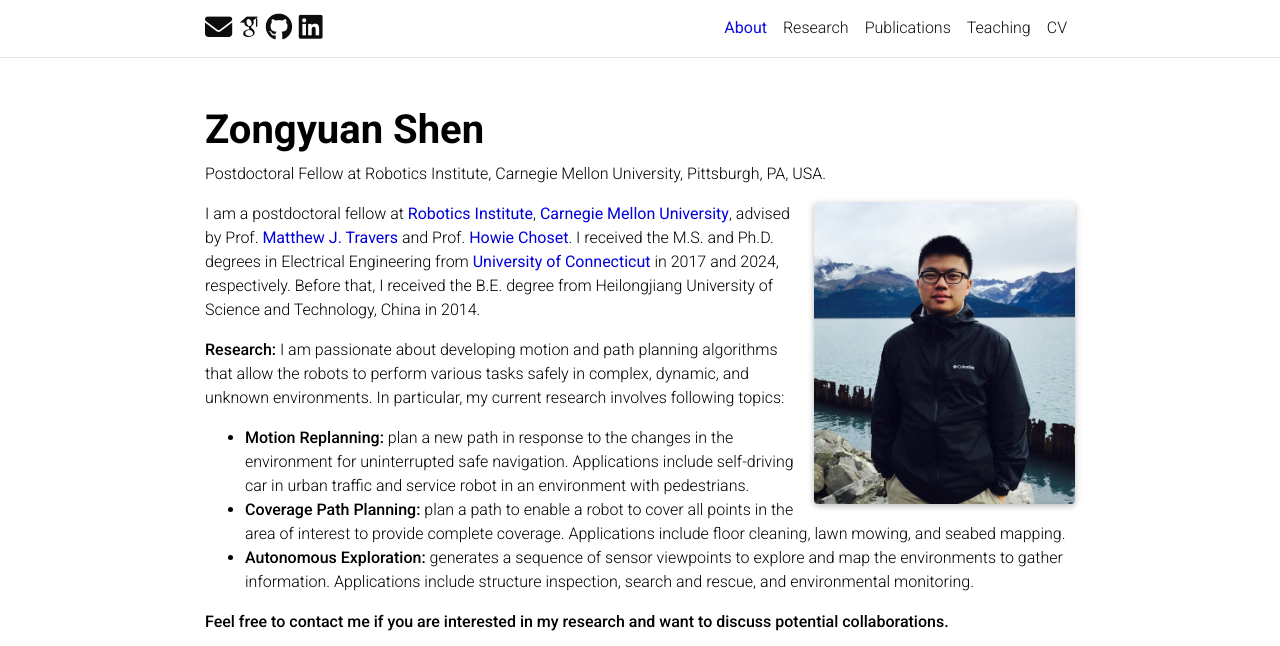
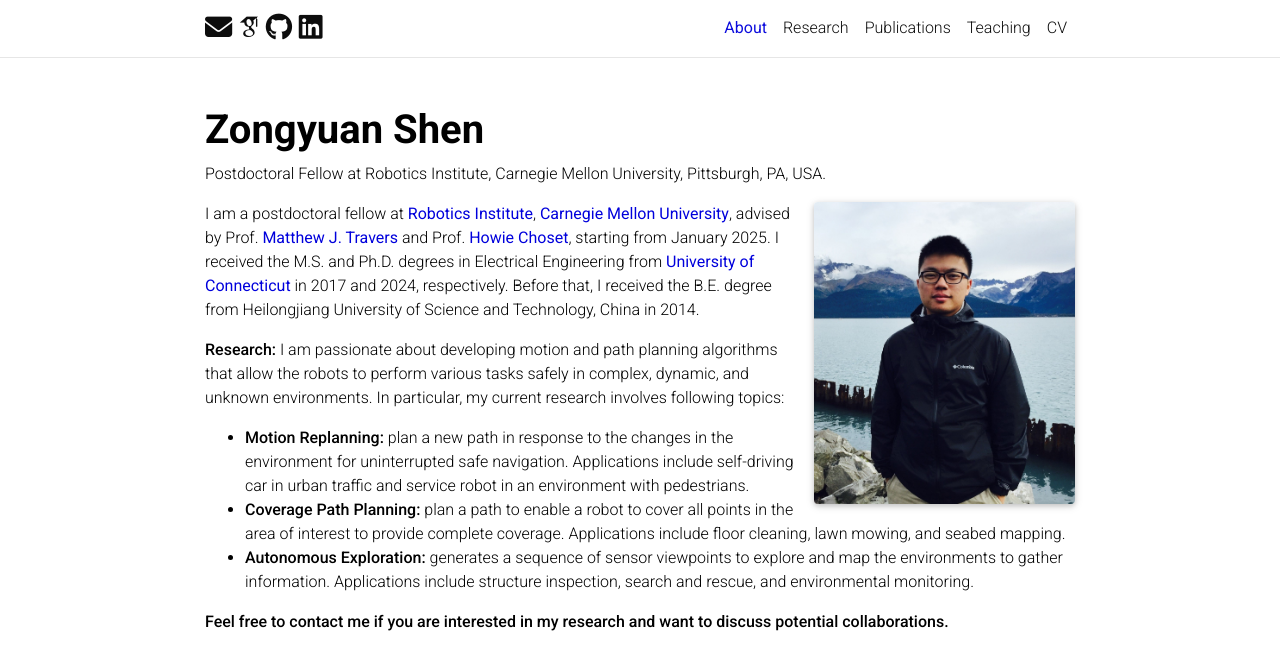
Before and after one commit to ZongyuanShen/ZongyuanShen.github.io, a Jekyll site: the page built from _pages/about.md, in a window 1280 px wide, cut to the strip 0-646 px from the top of the page. Built offline with Jekyll 4.4.1, drawn with Linux system fonts in a browser that asks for light colours; full-size pictures stand in for the smaller copies a plugin makes; some web fonts are replaced; comment, search, counter and statistics services are not loaded; a style sheet for code colours, icons or effects is not loaded.

Commit message:
Update about.md

```diff
--- a/_pages/about.md
+++ b/_pages/about.md
@@ -16,7 +16,7 @@
 social: false  # includes social icons at the bottom of the page
 ---
 
-I am a postdoctoral fellow at [<b>Robotics Institute</b>](https://www.ri.cmu.edu/), [<b>Carnegie Mellon University</b>](https://www.cmu.edu/), advised by Prof. [<b>Matthew J. Travers</b>](https://www.ri.cmu.edu/ri-faculty/matthew-j-travers/) and Prof. [<b>Howie Choset</b>](https://www.ri.cmu.edu/ri-faculty/howie-choset/). I received the M.S. and Ph.D. degrees in Electrical Engineering from [<b>University of Connecticut</b>](https://uconn.edu/) in 2017 and 2024, respectively. Before that, I received the B.E. degree from Heilongjiang University of Science and Technology, China in 2014.
+I am a postdoctoral fellow at [<b>Robotics Institute</b>](https://www.ri.cmu.edu/), [<b>Carnegie Mellon University</b>](https://www.cmu.edu/), advised by Prof. [<b>Matthew J. Travers</b>](https://www.ri.cmu.edu/ri-faculty/matthew-j-travers/) and Prof. [<b>Howie Choset</b>](https://www.ri.cmu.edu/ri-faculty/howie-choset/), starting from January 2025. I received the M.S. and Ph.D. degrees in Electrical Engineering from [<b>University of Connecticut</b>](https://uconn.edu/) in 2017 and 2024, respectively. Before that, I received the B.E. degree from Heilongjiang University of Science and Technology, China in 2014.
 
 **Research:** I am passionate about developing motion and path planning algorithms that allow the robots to perform various tasks safely in complex, dynamic, and unknown environments. In particular, my current research involves following topics:
 
```
